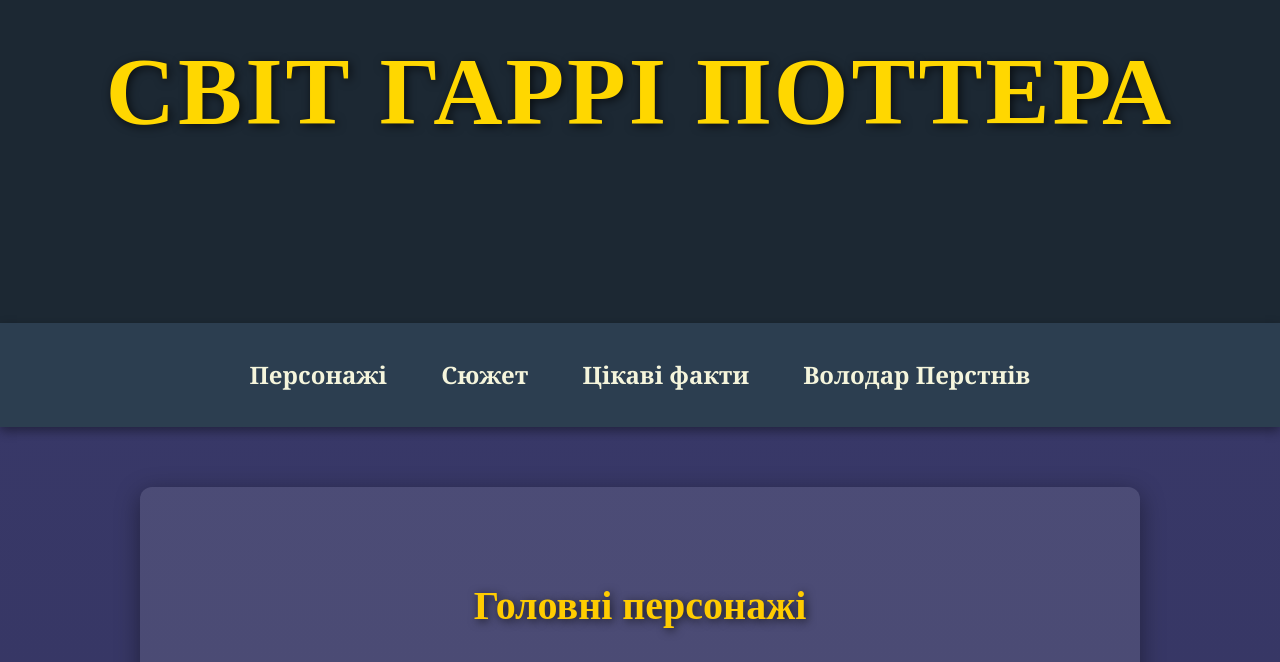
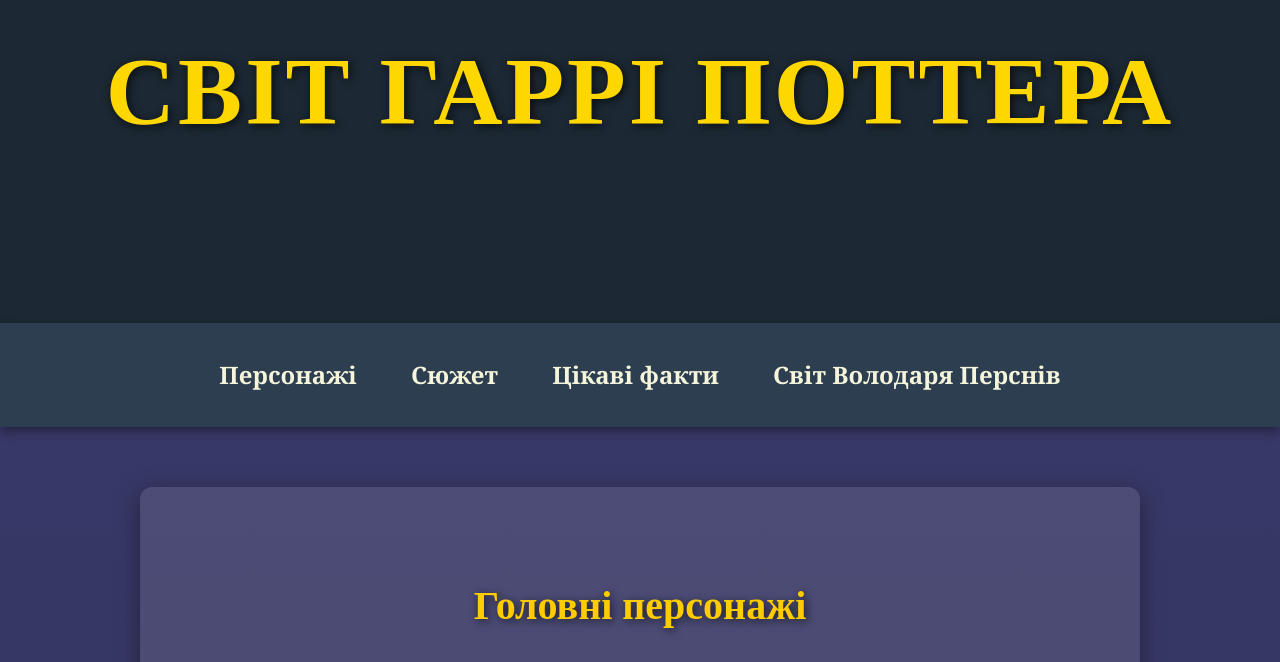
Before and after one commit to qwerty765m/-, a plain HTML site: page index.html in a window 1280 px wide. Shown: the part 138-800 px from the top of the page. Drawn offline with Linux system fonts and the light colour scheme.

Commit message:
Update index.html

```diff
--- a/index.html
+++ b/index.html
@@ -16,7 +16,8 @@
   <a href="#characters">Персонажі</a>
   <a href="#plot">Сюжет</a>
   <a href="#facts">Цікаві факти</a>
-  <a href="https://qwerty765m.github.io/cccc-/#locations">Володар Перстнів</a>
+  <!-- Посилання на сайт про Володаря Перснів -->
+  <a href="https://qwerty765m.github.io/cccc-/#locations" target="_blank">Світ Володаря Перснів</a>
 </nav>
 
 <section id="characters">
```
